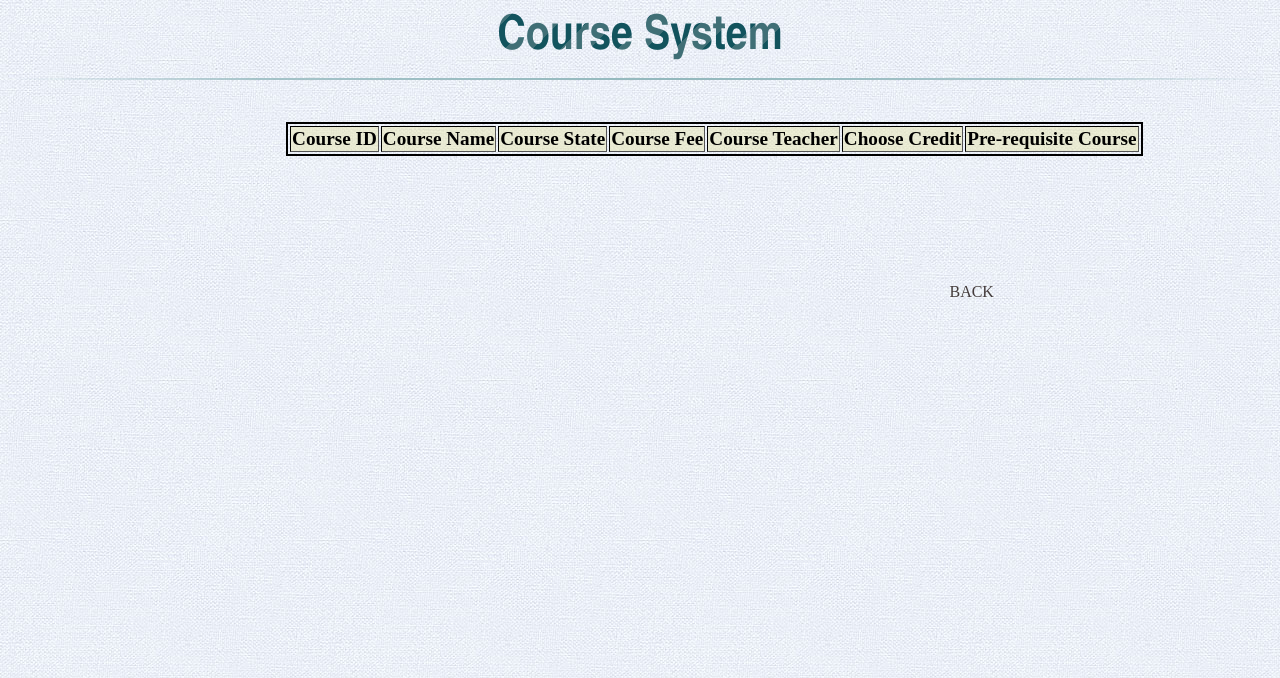
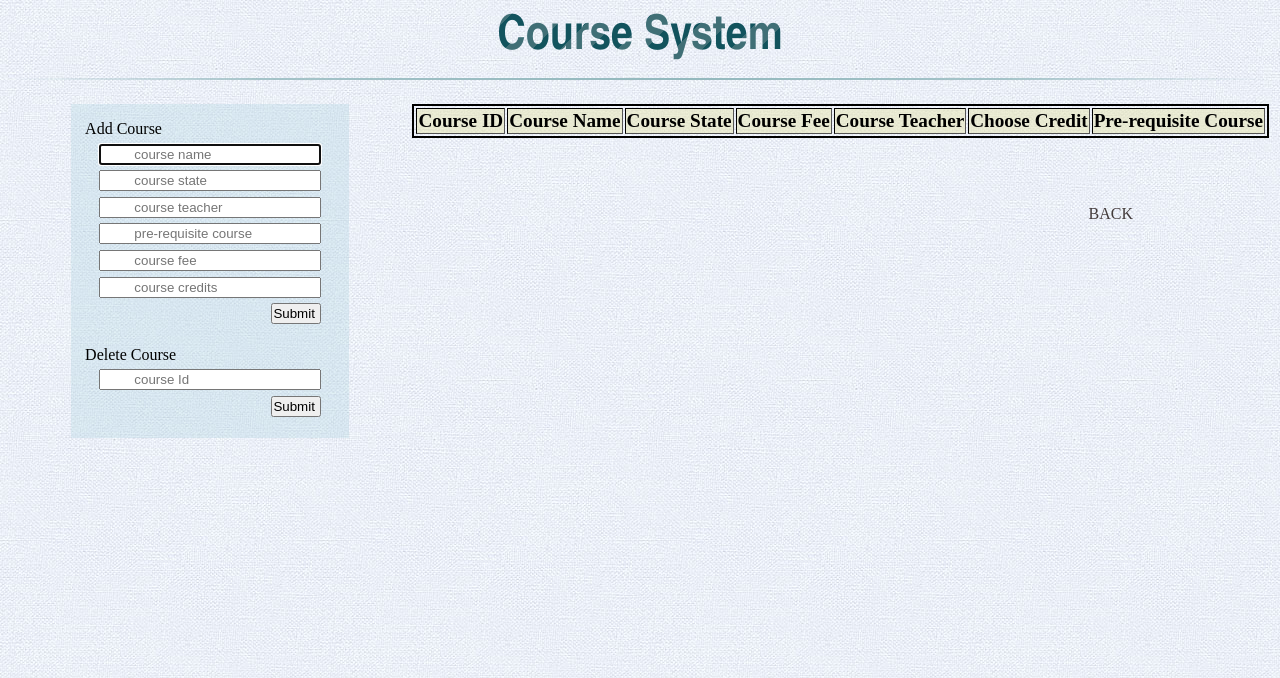
Before and after one commit to NeroZhangTianpeng/PA2550_CourseSystem, a PHP site: page /checkCourse.php in a window 1280 px wide. Shown: the top 678 px of the page. Run offline with PHP 8.4, Linux system fonts and the light colour scheme; data that the repository does not hold is empty.

Commit message:
Add function about add course & delete course

```diff
--- a/checkCourse.php
+++ b/checkCourse.php
@@ -8,6 +8,29 @@
 
 <body>
    <h1>Course System</h1>
+<!--   add course-->
+   <div class="divForOperateCourse">
+      <div class="divForAddCourse">
+      <p>Add Course</p>
+       <form action="addCourse.php" method="post" name="AddCourse">
+           <input type="text" name="courseName" id="courseName" placeholder="course name" autofocus/></br>
+           <input type="text" name="courseState" id="courseState" placeholder="course state"/></br>
+           <input type="text" name="courseTeacher" id="courseTeacher" placeholder="course teacher"/></br>
+           <input type="text" name="preCourse" id="preCourse" placeholder="pre-requisite course"/></br>
+           <input type="number" min="100" name="courseFee" id="courseFee" placeholder="course fee"/></br>
+           <input type="number" min="1" max="8" name="courseCredit" id="courseCredit" placeholder="course credits"/></br>
+           <input type="submit" name="Add course" value="Submit" class="inputButton"/>
+       </form>
+   </div>
+       <div class="divForDeleteCourse">
+          <p>Delete Course</p>
+           <form action="deleteCourse.php" method="post" name="DeleteCourse">
+           <input type="text" name="courseId" id="courseId" placeholder="course Id" autofocus/></br>
+           <input type="submit" name="Delete course" value="Submit"  class="inputButton"/>
+       </form>
+       </div>
+   </div>
+
 
    <div class="divForTable">
        <table border=1>
--- a/css/index.css
+++ b/css/index.css
@@ -82,7 +82,8 @@ a{
 
 .divForTable{
     text-align: center;
-    margin-left: 22%;
+    margin-left: 32%;
+    margin-top: -3%;
 }
 
 table{
@@ -100,6 +101,50 @@ thead{
 
 .aForBack{
     float: right;
-    margin-right: 22%;
-    margin-top: 10%;
+    margin-right: 11%;
+    margin-top: 5%;
 }
+
+#addCourse{
+    width: 40%;
+    height: 40%;
+    background-color: aquamarine;
+}
+
+.divForOperateCourse{
+    width: 22%;
+    float: left;
+    display: inline;
+    margin-top: -3%;
+    margin-left: 5%;
+    margin-right: 2%;
+    background-color: rgba(170,208,223,0.31);
+}
+
+.divForAddCourse{
+    width:100%;
+    float: left;
+    display: inline;
+}
+
+.divForDeleteCourse{
+    width:100%;
+}
+
+input{
+    width: 80%;
+    padding-left: 12%;
+    margin-left: 10%;
+    margin-bottom: 2%;
+}
+
+.inputButton{
+    width: 18%;
+    padding-left: 0;
+    margin-left: 72%;
+}
+
+p{
+    margin-left: 5%;
+    margin-bottom: 2%;
+}
--- a/indexAcademic.php
+++ b/indexAcademic.php
@@ -10,9 +10,7 @@
    <a href="login.php" class="aForLogout">Logout</a>
    <div class="divForLeft">
        <p class="divTitle">Course Management</p>
-       <li><a href="checkCourse.php">Check All Courses</a></li>
-       <li><a href="course.php">Add Course</a></li>
-       <li><a href="#">Delete Course</a></li>
+       <li><a href="checkCourse.php">Operate Courses</a></li>
    </div>
    <div class="divForRight">
        <p class="divTitle">Student Information</p>
--- a/resetDatabase.php
+++ b/resetDatabase.php
@@ -112,7 +112,7 @@ if ($conn->query($sql) === TRUE) {
 }
 //Courses Table
 $sql = "CREATE TABLE `courseSystem`.`course`
-          (`courseId` INT NOT NULL AUTO_INCREMENT, `courseName` VARCHAR(255) NOT NULL, `courseState` VARCHAR(255) NOT NULL, `courseFee` INT NOT NULL, `courseTeacher` VARCHAR(255) NOT NULL, `courseCredit` INT NOT NULL, `Pre-requisiteCourse` INT, PRIMARY KEY (`courseId`)) ENGINE = MyISAM;";
+          (`courseId` INT NOT NULL AUTO_INCREMENT, `courseName` VARCHAR(255) NOT NULL, `courseState` VARCHAR(255) NOT NULL, `courseFee` INT NOT NULL, `courseTeacher` VARCHAR(255) NOT NULL, `courseCredit` INT NOT NULL, `Pre-requisiteCourse` VARCHAR(255), PRIMARY KEY (`courseId`)) ENGINE = MyISAM;";
 if($conn->query($sql) == TRUE){
   echo "TABLE course created successfully</br>";
 } else{
```
Also changed, not shown: addCourse.php (added, +27 -0 lines), deleteCourse.php (added, +26 -0 lines).
